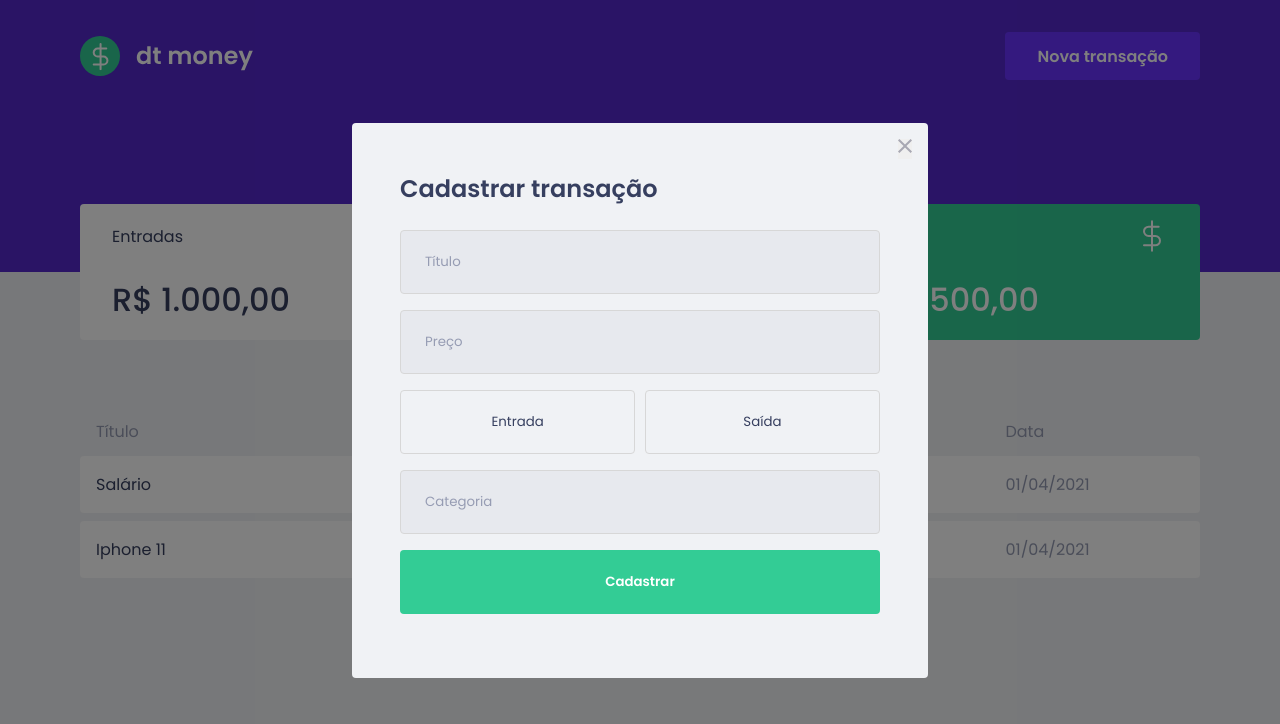
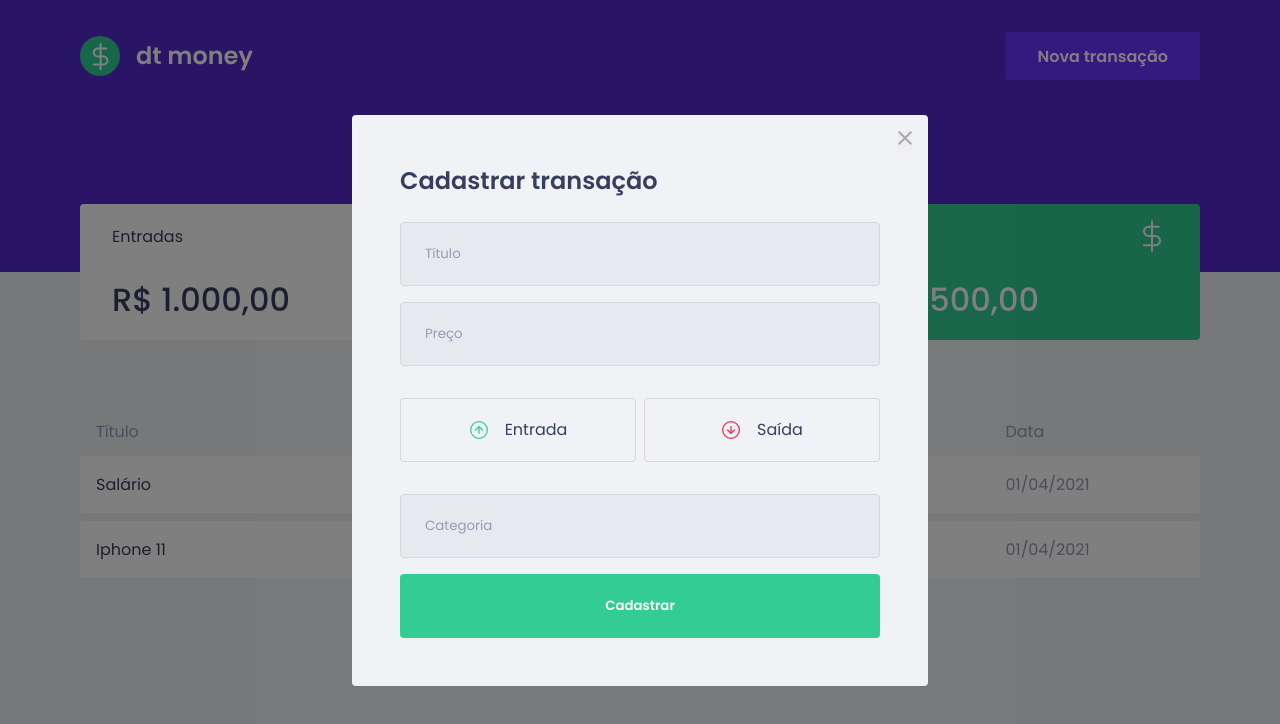
Before and after one commit to EdsonHenrique96/ignite_edmoney_app, a React (Create React App) app: page / in a window 1280 px wide. Both pictures are taken after a click on the button "Nova transação". Shown: the top 724 px of the page. Built offline with nearby package versions, Linux system fonts and the light colour scheme; no server answers; what miragejs would draw is missing.

Commit message:
feat: styled transaction types buttons

```diff
--- a/package.json
+++ b/package.json
@@ -4,6 +4,7 @@
   "private": true,
   "dependencies": {
     "axios": "^0.21.1",
+    "polished": "^4.1.1",
     "react": "^17.0.1",
     "react-dom": "^17.0.1",
     "react-modal": "^3.12.1",
--- a/src/components/NewTransactionModal/index.tsx
+++ b/src/components/NewTransactionModal/index.tsx
@@ -1,7 +1,10 @@
 import Modal from 'react-modal';
-import { NewTransactionForm } from './styles';
+import { NewTransactionForm, TransactionTypesContainer } from './styles';
 
 import closeImg from '../../assets/close.svg';
+import incomeImg from '../../assets/income.svg';
+import outcomeImg from '../../assets/outcome.svg';
+
 
 Modal.setAppElement('#root');
 interface NewTransactionModalProps {
@@ -31,10 +34,16 @@
 
           <input type="text" name="" id="" placeholder="Título" />
           <input type="text" name="" id="" placeholder="Preço" />
-          <div>
-            <button>Entrada</button>
-            <button>Saída</button>
-          </div>
+          <TransactionTypesContainer>
+            <button type="button">
+              <img src={incomeImg} alt="tipo entrada"/>
+              <span>Entrada</span>
+            </button>
+            <button type="button">
+              <img src={outcomeImg} alt="tipo saída"/>
+              <span>Saída</span>
+            </button>
+          </TransactionTypesContainer>
           <input type="text" name="" id="" placeholder="Categoria" />
 
           <button type="submit">Cadastrar</button>
--- a/src/components/NewTransactionModal/styles.ts
+++ b/src/components/NewTransactionModal/styles.ts
@@ -1,4 +1,5 @@
 import styled from 'styled-components';
+import { darken } from 'polished';
 
 export const NewTransactionForm = styled.form`
   h2 {
@@ -32,19 +33,6 @@
     width:100%
   }
 
-  button:not(.react-modal-close-button) {
-    background-color: var(--background);
-
-    width: 49%;
-    border: 1px solid #D7D7D7;
-    border-radius: 4px;
-    font-weight: 400;
-    color: var(--text-title);
-    height: 4rem;
-    margin-top: 1rem;
-    margin-bottom: 1rem;
-  }
-
   button[type="submit"] {
     background-color: var(--green);
 
@@ -64,3 +52,46 @@
     border: 0;
   }
 `;
+
+export const TransactionTypesContainer = styled.div`
+  display: grid;
+  grid-template-columns: 1fr 1fr;
+  gap: 0.5rem;
+
+  margin: 1rem 0;
+
+  button {
+    display: flex;
+    align-items: center;
+    justify-content: center;
+
+    background-color: var(--background);
+
+    width: 100%;
+    border: 1px solid #D7D7D7;
+    border-radius: 4px;
+    font-weight: 400;
+    color: var(--text-title);
+    height: 4rem;
+    margin-top: 1rem;
+    margin-bottom: 1rem;
+
+    transition: border-color 0.2s;
+
+    img {
+      height: 20px;
+      width: 20px;
+    }
+
+    span {
+      margin-left: 1rem;
+      font-size: 1rem;
+      color: var(--text-title);
+    }
+
+    &:hover {
+      border-color: ${darken('0.1', '#d7d7d7')};
+    }
+  }
+
+`;
```
Also changed, not shown: 1 other file (tests, documents, lock files or other folders).
